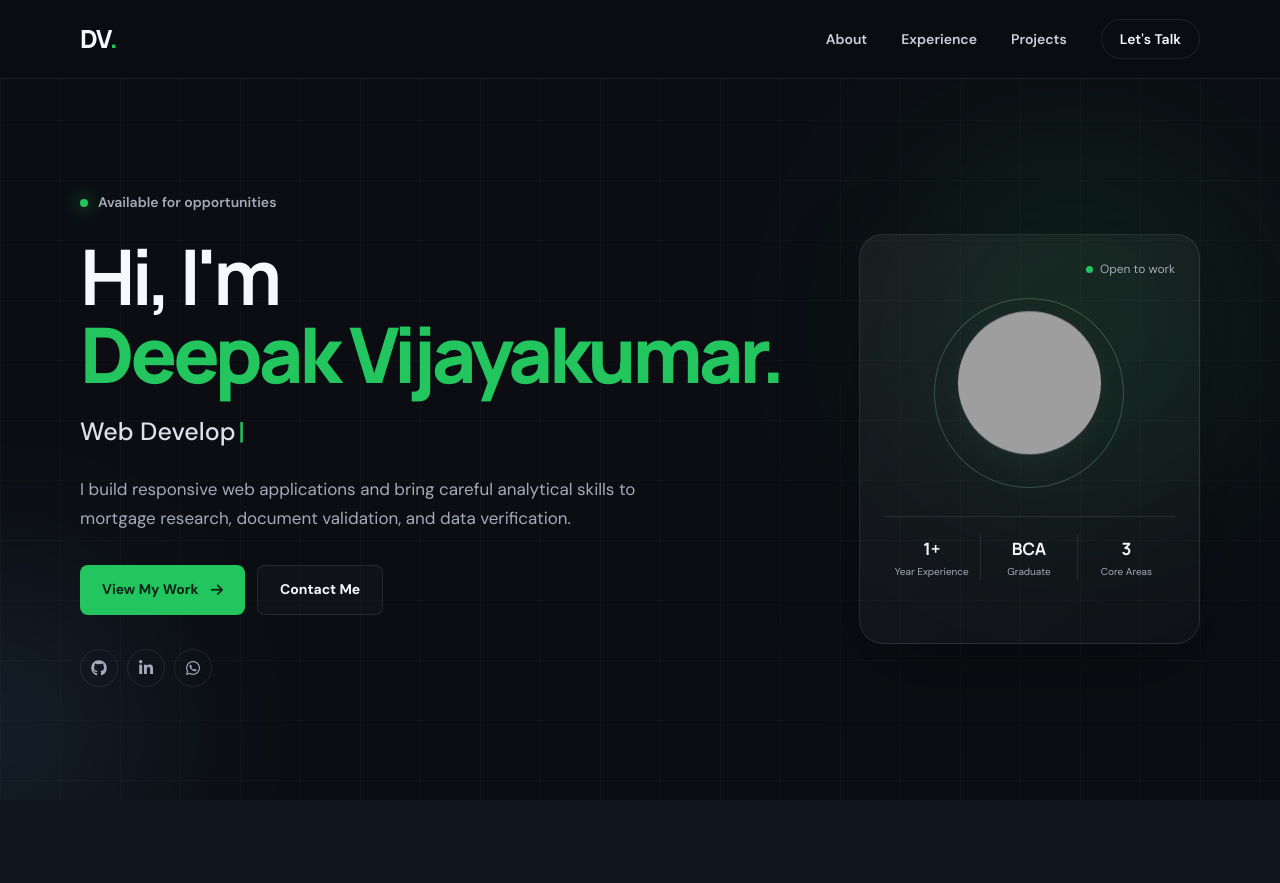
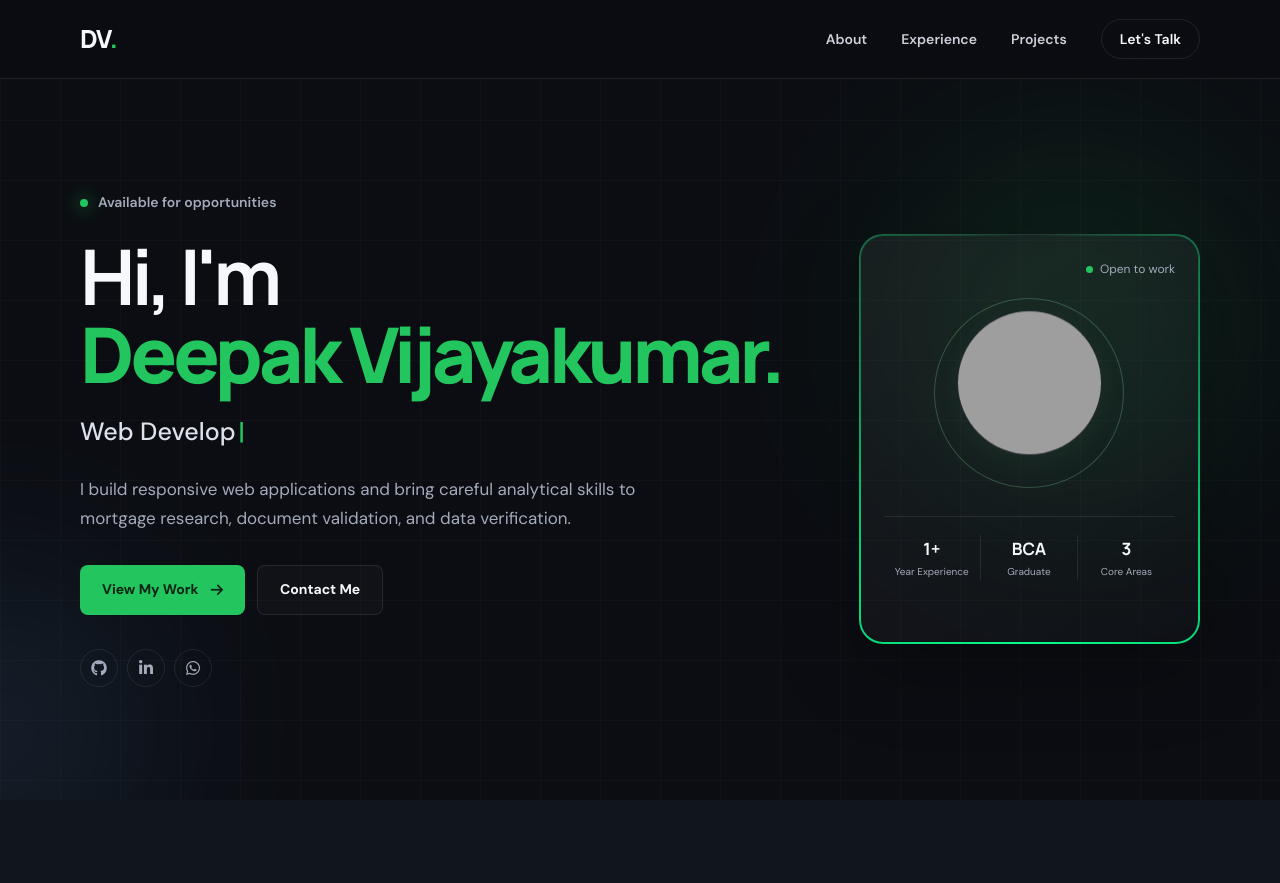
Before and after one commit to Deepak-Deepak-2006/Deepak-Deepak-2006.github.io, a plain HTML site: page index.html in a window 1280 px wide. Shown: the top 883 px of the page. Drawn offline with Linux system fonts and the light colour scheme; grey boxes are pictures that could not be loaded.

Commit message:
update animation

```diff
--- a/style.css
+++ b/style.css
@@ -375,3 +375,32 @@ button, input { font: inherit; }
     .contact-actions { flex-direction: column; }
     .footer-inner { height: 90px; }
 }
+
+@property --angle {
+    syntax: "<angle>";
+    initial-value: 0deg;
+    inherits: false;
+}
+
+.profile-card::before {
+    content: "";
+    position: absolute;
+    inset: -1px;
+    border-radius: 24px;
+    padding: 2px;
+    background: conic-gradient(from var(--angle), transparent, #00ff88, transparent);
+    -webkit-mask:
+        linear-gradient(#000 0 0) content-box,
+        linear-gradient(#000 0 0);
+    -webkit-mask-composite: xor;
+    mask-composite: exclude;
+    filter: drop-shadow(0 0 5px rgba(0,255,136,0.75));
+    pointer-events: none;
+    z-index: 3;
+    animation: profileBorderRotate 2.5s linear infinite;
+}
+
+@keyframes profileBorderRotate {
+    from { --angle: 0deg; }
+    to { --angle: 360deg; }
+}
```
